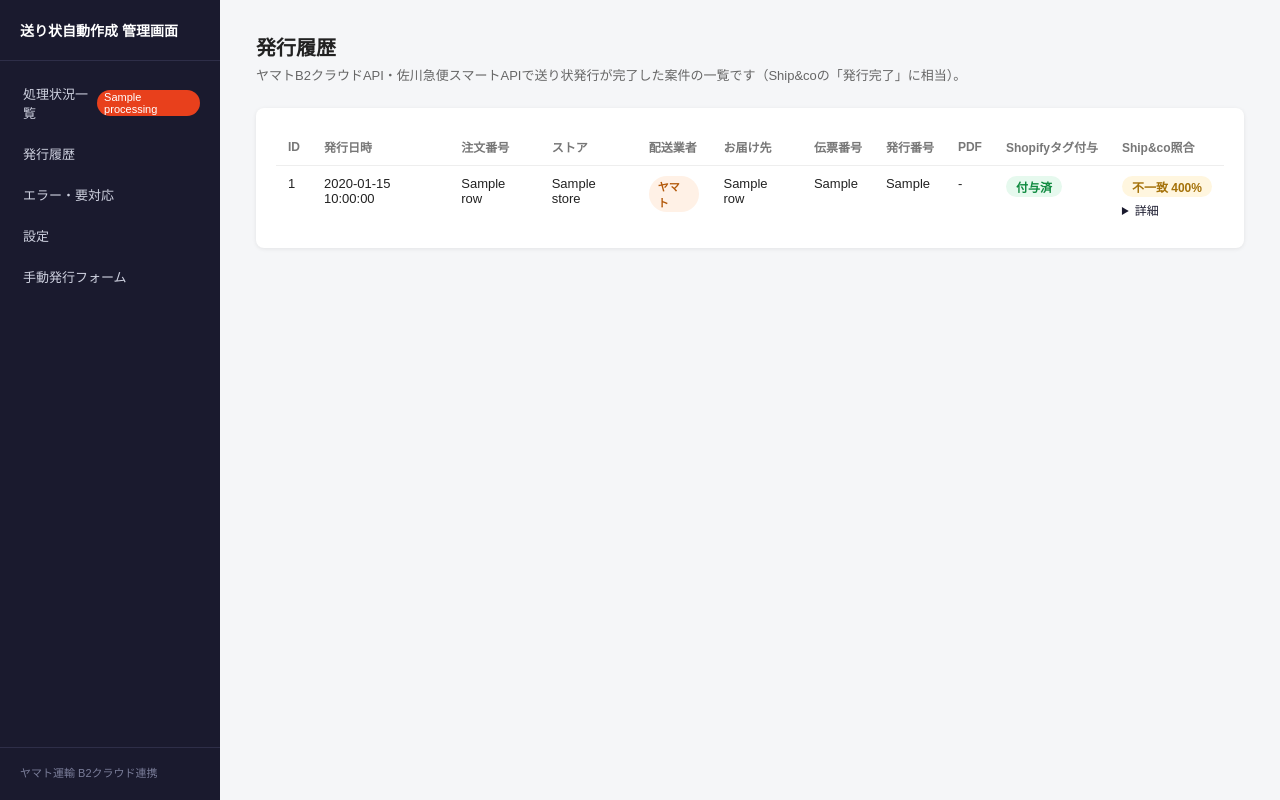
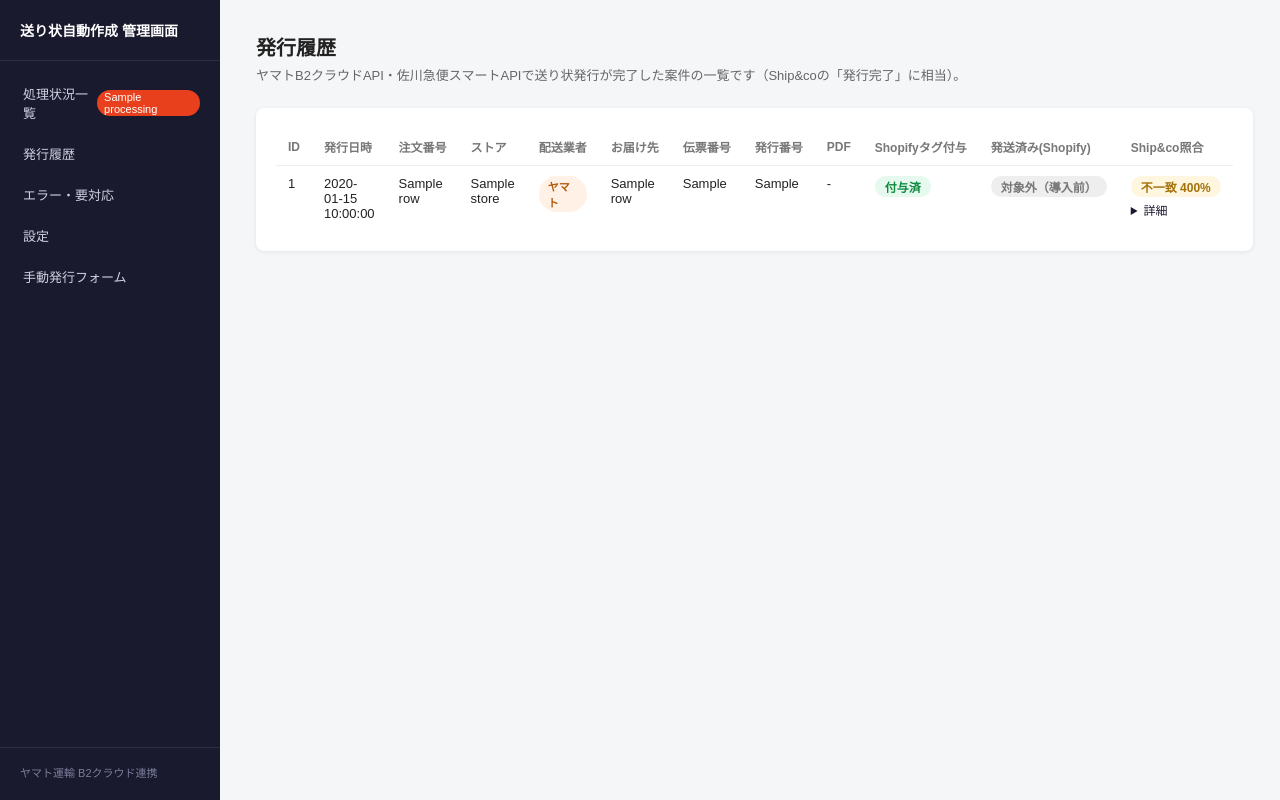
Before and after one commit to toratyann620/ph-label-print, a FastAPI app: template templates/admin/history.html in a window 1280 px wide. Run offline with FastAPI, Linux system fonts and the light colour scheme; the template is opened without the code that fills it: most values are stand-ins (such as "Sample title", 1, 10 or a date in 2020).

Commit message:
管理画面から注文単位でShopify発送済み処理を行えるように変更
18時の自動バッチ処理は見送り、代わりに発行履歴画面から注文ごとに
手動で「発送済みにする」を実行できるようにした。発送通知メールを
送るかどうかはチェックボックスで選択できる（notify_customer）。

なお、「誤操作による破棄」後に処理状況一覧の発行済み表示が解除される点は
既存の同期ロジック（毎回find_shipment_by_order_nameで再判定する設計）で
既に正しく動作するため、追加のコード変更は不要だった。

Co-Authored-By: Claude Sonnet 5 <noreply@anthropic.com>

```diff
--- a/src/common/app.py
+++ b/src/common/app.py
@@ -206,14 +206,54 @@ async def admin_pdf(request: Request, record_id: int):
 
 
 @app.get("/admin/history", response_class=HTMLResponse)
-async def admin_history(request: Request):
+async def admin_history(request: Request, fulfilled: str = ""):
     if (redirect := _require_admin(request)) is not None:
         return redirect
     rows = db.list_shipments(statuses=["done"])
     return templates.TemplateResponse("admin/history.html", {
         "request": request, "active": "history", "counts": _nav_counts(),
-        "rows": rows,
+        "rows": rows, "fulfilled": fulfilled,
     })
+
+
+# 配送会社ごとの、Shopifyがトラッキングリンク自動生成のために認識する表記
+TRACKING_COMPANY_NAMES = {
+    "yamato": "Yamato Transport",
+    "sagawa": "Sagawa Express",
+}
+
+
+@app.post("/admin/fulfill", include_in_schema=False)
+async def admin_fulfill(request: Request, record_id: int = Form(...), notify_customer: str = Form("")):
+    """
+    発行履歴の注文1件を、Shopify上で「発送済み」（フルフィルメント）にする。
+    notify_customerがチェックされていれば、Shopifyから発送通知メールが送信される。
+    """
+    if (redirect := _require_admin(request)) is not None:
+        return redirect
+
+    record = db.get_shipment(record_id)
+    if not record:
+        raise HTTPException(status_code=404, detail="対象の送り状が見つかりません")
+
+    notify = notify_customer == "on"
+    tracking_company = TRACKING_COMPANY_NAMES.get(record.get("carrier") or "yamato", "")
+
+    try:
+        store_name, shopify, order, store_errors = await find_order(record["order_name"])
+        if not order:
+            raise Exception(f"Shopify注文が見つかりません: {store_errors}")
+        await shopify.fulfill_order(
+            order["id"], record.get("yamato_tracking_no") or "", tracking_company, notify_customer=notify,
+        )
+        status_text = "ok（メール送信あり）" if notify else "ok（メール送信なし）"
+        db.update_shipment_record(record_id, shopify_fulfillment_status=status_text)
+        result = "success"
+    except Exception as e:
+        db.update_shipment_record(record_id, shopify_fulfillment_status=f"failed: {e}")
+        result = "failed"
+
+    return RedirectResponse(url=f"/admin/history?fulfilled={result}", status_code=303)
 
 
 @app.get("/admin/errors", response_class=HTMLResponse)
--- a/templates/admin/history.html
+++ b/templates/admin/history.html
@@ -1,8 +1,24 @@
 {% extends "admin/base.html" %}
 {% block title %}発行履歴{% endblock %}
+{% block extra_head %}
+<style>
+  .fulfill-form { display: flex; flex-direction: column; gap: 4px; min-width: 110px; }
+  .fulfill-form label { font-size: 11px; color: #555; display: flex; align-items: center; gap: 4px; }
+  .fulfill-form label input { width: auto; }
+  .fulfill-btn {
+    padding: 5px 10px; background: #1a1a2e; color: #fff; border: none; border-radius: 6px;
+    font-size: 11px; font-weight: 600; cursor: pointer; white-space: nowrap;
+  }
+  .fulfill-btn:hover { background: #2e2e48; }
+  .fulfill-error { font-size: 10px; color: #c0321a; margin-top: 2px; word-break: break-all; }
+</style>
+{% endblock %}
 {% block content %}
   <h1>発行履歴</h1>
   <p class="subtitle">ヤマトB2クラウドAPI・佐川急便スマートAPIで送り状発行が完了した案件の一覧です（Ship&coの「発行完了」に相当）。</p>
+
+  {% if fulfilled == 'success' %}<div class="toast">Shopify側を発送済みにしました。</div>{% endif %}
+  {% if fulfilled == 'failed' %}<div class="toast" style="background:#fdeceb;border-color:#fca5a5;color:#c0321a;">発送済み処理に失敗しました。該当行のエラー内容をご確認ください。</div>{% endif %}
 
   <div class="card">
     {% if rows %}
@@ -19,6 +35,7 @@
           <th>発行番号</th>
           <th>PDF</th>
           <th>Shopifyタグ付与</th>
+          <th>発送済み(Shopify)</th>
           <th>Ship&co照合</th>
         </tr>
       </thead>
@@ -52,6 +69,23 @@
             {% else %}-{% endif %}
           </td>
           <td>
+            {% if row.shopify_fulfillment_status and row.shopify_fulfillment_status.startswith('ok') %}
+            <span class="badge-status badge-done">発送済み</span>
+            <div style="font-size:10px;color:#999;margin-top:2px;">{{ row.shopify_fulfillment_status }}</div>
+            {% elif row.shopify_fulfillment_status == 'skipped_backlog' %}
+            <span class="badge-status" style="background:#eee;color:#777;">対象外（導入前）</span>
+            {% else %}
+            <form class="fulfill-form" method="post" action="/admin/fulfill">
+              <input type="hidden" name="record_id" value="{{ row.id }}">
+              <label><input type="checkbox" name="notify_customer" checked>発送通知メールを送る</label>
+              <button type="submit" class="fulfill-btn">発送済みにする</button>
+              {% if row.shopify_fulfillment_status %}
+              <div class="fulfill-error" title="{{ row.shopify_fulfillment_status }}">{{ row.shopify_fulfillment_status }}</div>
+              {% endif %}
+            </form>
+            {% endif %}
+          </td>
+          <td>
             {% if row.compare_status == 'match' %}
             <span class="badge-status badge-done">一致 100%</span>
             {% elif row.compare_status == 'mismatch' %}
```
Also changed, not shown: src/shopify/shopify_client.py (+4 -4 lines).
